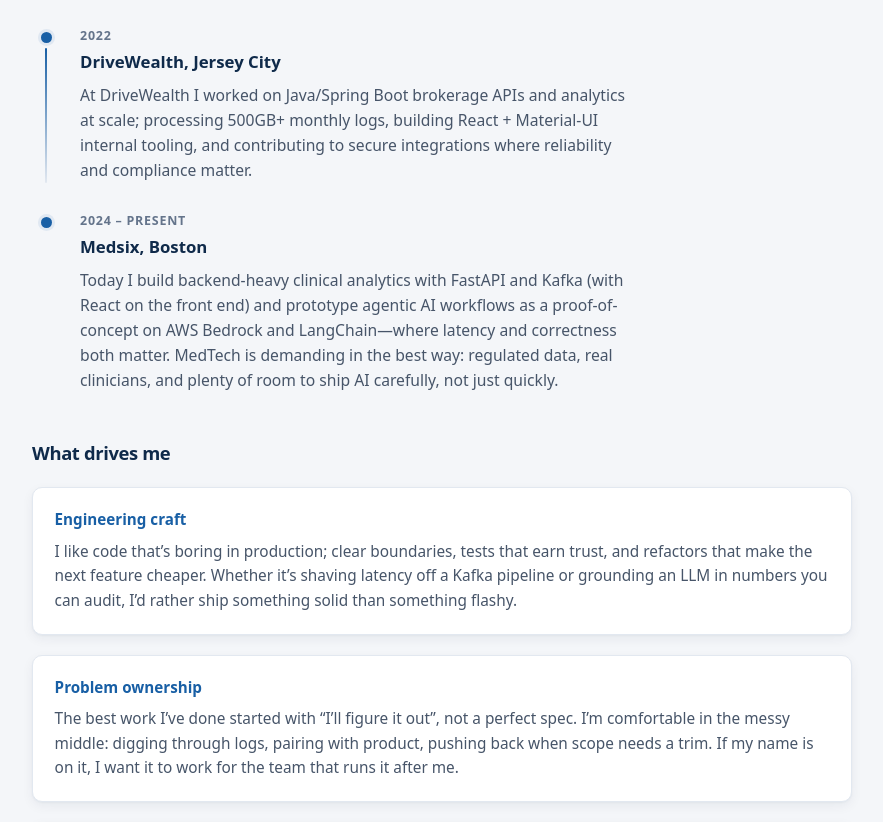
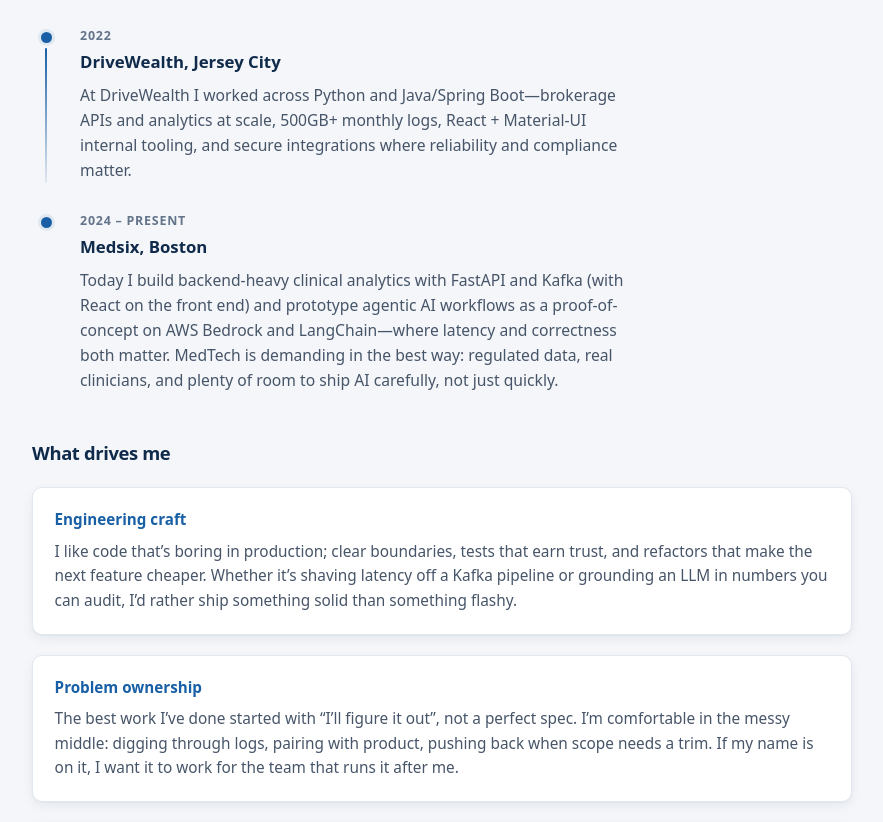
Before and after one commit to ashoksmore/ashoksmore.github.io, a React (Vite) app: page /about in a window 1280 px wide. Shown: the part 918-1740 px from the top of the page, without its empty margins (198-1081 px from the left). Built offline with nearby package versions, Linux system fonts and the light colour scheme; the HTML template or start-up script is replaced by a standard one.

Commit message:
Mention Python and Java for DriveWealth
Update About timeline DriveWealth entry to reflect experience across both Python and Java/Spring Boot.

```diff
--- a/src/data/about.js
+++ b/src/data/about.js
@@ -18,7 +18,7 @@ export const journeyTimeline = [
     place: 'DriveWealth, Jersey City',
     period: '2022',
     story:
-      'At DriveWealth I worked on Java/Spring Boot brokerage APIs and analytics at scale; processing 500GB+ monthly logs, building React + Material-UI internal tooling, and contributing to secure integrations where reliability and compliance matter.',
+      'At DriveWealth I worked across Python and Java/Spring Boot—brokerage APIs and analytics at scale, 500GB+ monthly logs, React + Material-UI internal tooling, and secure integrations where reliability and compliance matter.',
   },
   {
     place: 'Medsix, Boston',
```
